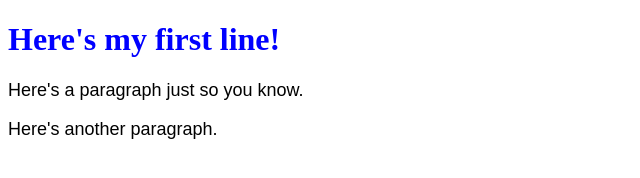
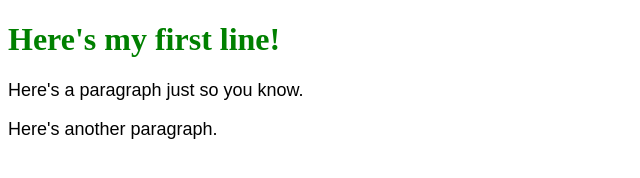
Before and after one commit to glennrobey/css-demo-2508, a plain HTML site: page index.html in a window 1280 px wide. Shown: the whole page, without its empty margins (0-640 px from the left). Drawn offline with Linux system fonts and the light colour scheme.

Commit message:
First commit added README.md again2

```diff
--- a/styles.css
+++ b/styles.css
@@ -1,3 +1,8 @@
+/*commment stuff
+*/
 h1 {
   color: red;
 }
+h1 {
+  color: green !important;
+}
```
